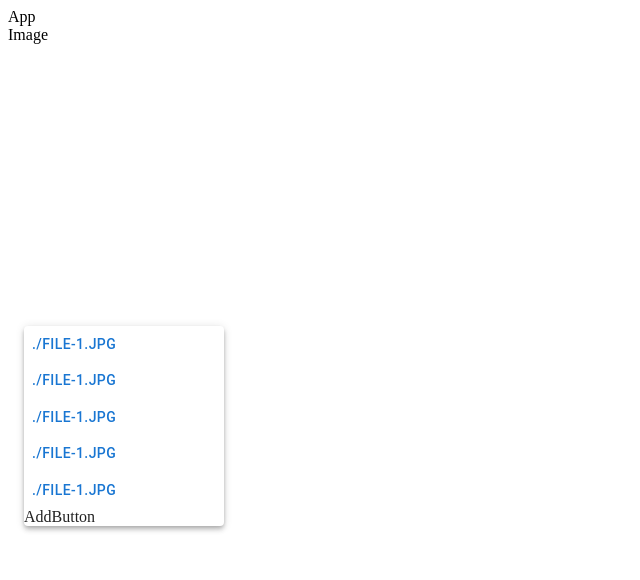
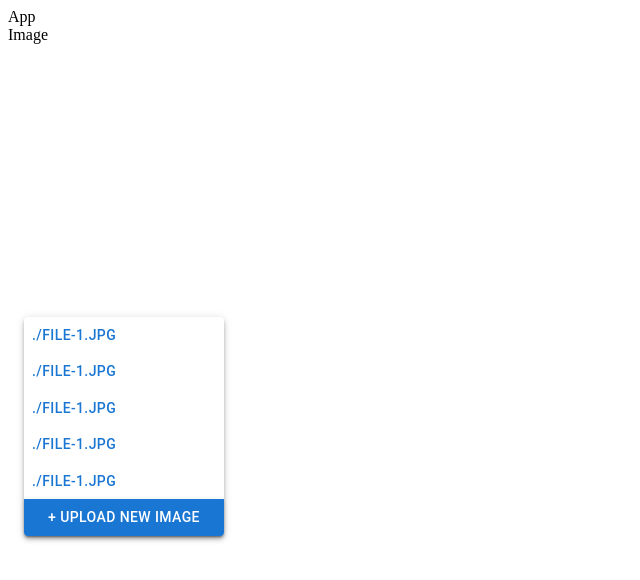
Before and after one commit to k4-100/image-preview, a React (Create React App) app: page / in a window 1280 px wide. Shown: the top 580 px of the page, without its empty margins (0-640 px from the left). Built offline with nearby package versions, Linux system fonts and the light colour scheme.

Commit message:
Reworked component representing Image list button

```diff
--- a/src/components/ImageListWithButton/Button.tsx
+++ /dev/null
@@ -1,7 +0,0 @@
-import React from "react";
-
-const Button: React.FC = () => {
-  return <div>AddButton</div>;
-};
-
-export default Button;
--- /dev/null
+++ b/src/components/ImageListWithButton/ImageListButton.tsx
@@ -0,0 +1,19 @@
+import { Button } from "@mui/material";
+import React from "react";
+
+const ImageListButton: React.FC = () => {
+  return (
+    <Button
+      variant="contained"
+      sx={{
+        width: 1,
+        borderTopLeftRadius: 0,
+        borderTopRightRadius: 0,
+      }}
+    >
+      + Upload New Image
+    </Button>
+  );
+};
+
+export default ImageListButton;
--- a/src/components/ImageListWithButton/index.tsx
+++ b/src/components/ImageListWithButton/index.tsx
@@ -1,6 +1,6 @@
 import { Paper, Box } from "@mui/material";
 import React from "react";
-import Button from "./Button";
+import ImageListButton from "./ImageListButton";
 import ImageList from "./ImageList";
 
 const ImageListWithButton: React.FC = () => {
@@ -23,7 +23,7 @@ const ImageListWithButton: React.FC = () => {
         }}
       >
         <ImageList />
-        <Button />
+        <ImageListButton />
       </Paper>
     </Box>
   );
```
